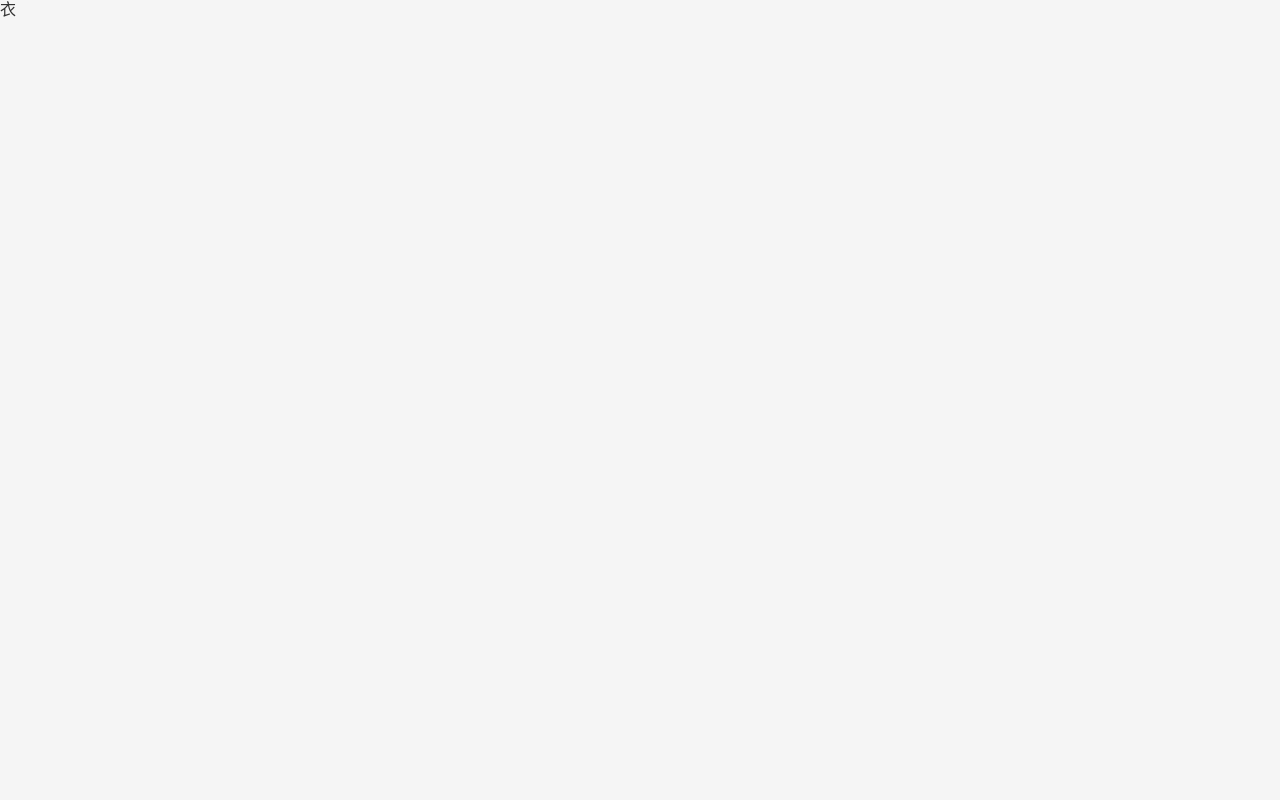
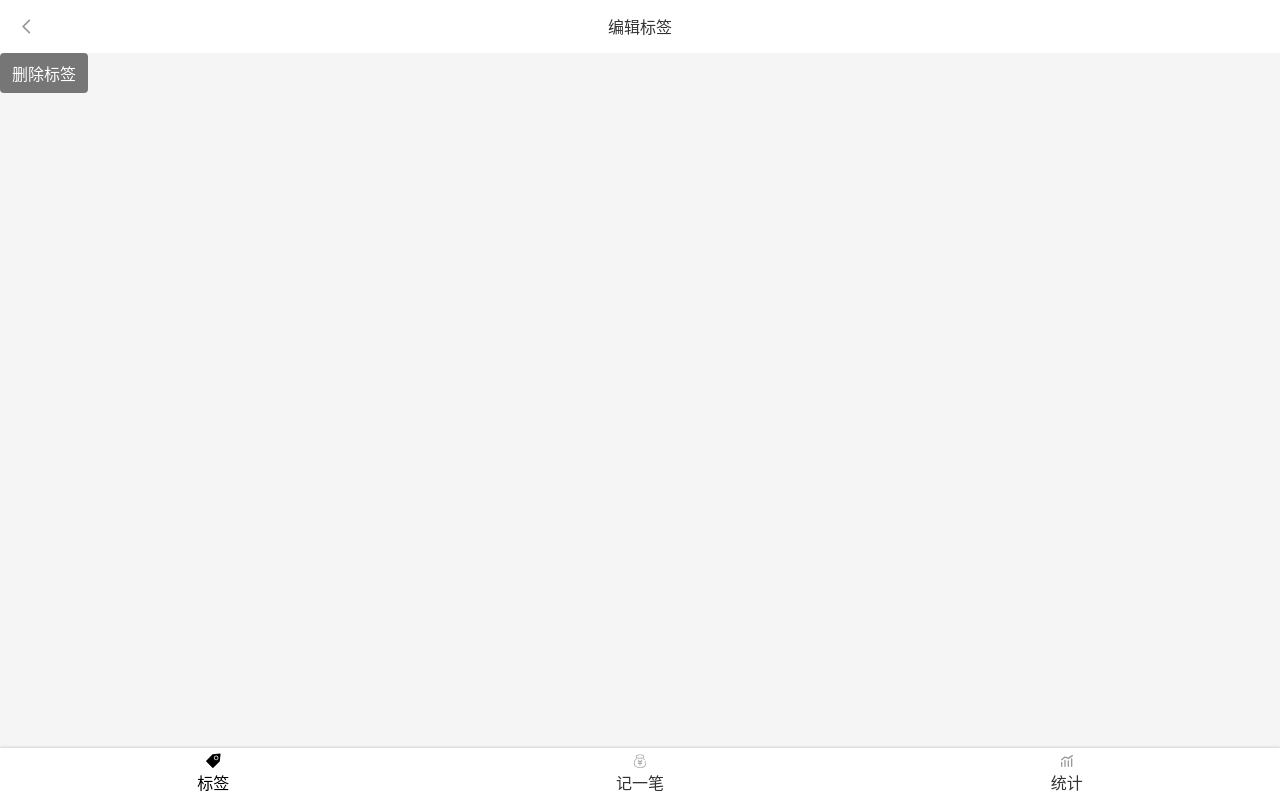
Before and after one commit to nicole618/morney-react, a React app: page /#/tags/1 in a window 1280 px wide. Built offline with nearby package versions, Linux system fonts and the light colour scheme.

Commit message:
创建Button组件

```diff
--- /dev/null
+++ b/src/components/Button.tsx
@@ -0,0 +1,12 @@
+import styled from 'styled-components';
+
+const Button = styled.button`
+  font-size: 16px;
+  border: none;
+  padding: 8px 12px;
+  border-radius: 4px;
+  background: #767676;
+  color: #fff;
+`;
+
+export {Button}
--- a/src/components/Icon.tsx
+++ b/src/components/Icon.tsx
@@ -5,13 +5,13 @@ let importAll = (requireContext: __WebpackModuleApi.RequireContext) => requireCo
 try {importAll(require.context('icons', true, /\.svg$/));} catch (error) {console.log(error);}
 
 type Props = {
-  name: string
+  name?: string
 }
 
 const Icon = (props: Props) => {
   return (
     <svg className="icon">
-      <use xlinkHref={'#' + props.name}/>
+      {props.name && <use xlinkHref={'#' + props.name}/>}
     </svg>
   );
 };
--- a/src/views/Tag.tsx
+++ b/src/views/Tag.tsx
@@ -1,16 +1,45 @@
 import React from 'react';
 import {useTags} from 'useTags';
 import {useParams} from 'react-router-dom'
+import Layout from 'components/Layout';
+import Icon from 'components/Icon';
+import {Button} from '../components/Button';
+import styled from 'styled-components';
 
 type Params = {
    id : string
 }
+const TopBar = styled.div`
+  display: flex;
+  justify-content: space-between;
+  align-items: center;
+  line-height: 20px;
+  padding: 14px;
+  background: #fff;
+  .icon{
+    width: 25px;
+    height: 25px;
+    fill:#999;
+  }
+`;
 const Tag:React.FC = (props)=>{
    const {findTag} = useTags();
    let { id } = useParams<Params>()
    const tag = findTag(parseInt(id));
    return(
-     <div>{tag.name}</div>
+     <Layout>
+        <TopBar>
+          <Icon name = "left"/>
+          <span>编辑标签</span>
+          <Icon/>
+        </TopBar>
+       <div>
+
+       </div>
+       <div>
+         <Button>删除标签</Button>
+       </div>
+     </Layout>
    )
 }
 
--- a/src/views/Tags.tsx
+++ b/src/views/Tags.tsx
@@ -1,9 +1,10 @@
-import Layout from '../components/Layout';
+import Layout from 'components/Layout';
 import React from 'react';
 import {useTags} from 'useTags';
 import styled from 'styled-components';
 import Icon from 'components/Icon';
 import {Link} from 'react-router-dom';
+import {Button} from 'components/Button';
 
 const TagList = styled.ol`
   font-size: 16px;
@@ -25,14 +26,7 @@ const TagList = styled.ol`
     }
   }
 `;
-const Button = styled.button`
-  font-size: 16px;
-  border: none;
-  padding: 8px 12px;
-  border-radius: 4px;
-  background: #767676;
-  color: #fff;
-`;
+
 const Center = styled.div`
   display: flex;
   justify-content: center;
--- a/src/views/money/NoteSection.tsx
+++ b/src/views/money/NoteSection.tsx
@@ -1,5 +1,6 @@
 import styled from 'styled-components';
-import React, {useRef} from 'react';
+import React, {ChangeEventHandler, useRef} from 'react';
+import {Input} from '../../components/Input';
 
 const Wrapper = styled.section`
   background: #f5f5f5;
@@ -27,15 +28,15 @@ type  Props = {
 }
 const NoteSection:React.FC<Props> = (props)=>{
   const note = props.value;
-  const refInput = useRef<HTMLInputElement>(null);
-  const onBlur = ()=>{
-    if(refInput.current !==null)props.onChange(refInput.current.value)
+  const onChange:ChangeEventHandler<HTMLInputElement> = (e)=>{
+    props.onChange(e.target.value)
   }
   return(
     <Wrapper>
       <label>
         <span>备注</span>
-        <input type="text" defaultValue={note} ref={refInput} onBlur={onBlur} placeholder="在这里添加备注"/>
+        {/*<input type="text" defaultValue={note} ref={refInput} onChange={onChange} placeholder="在这里添加备注"/>*/}
+        <Input label="备注" type="text" value={note}  onChange={onChange} placeholder="在这里添加备注"/>
       </label>
     </Wrapper>
   )
```
Also changed, not shown: src/icons/left.svg (added), src/icons/right.svg.
